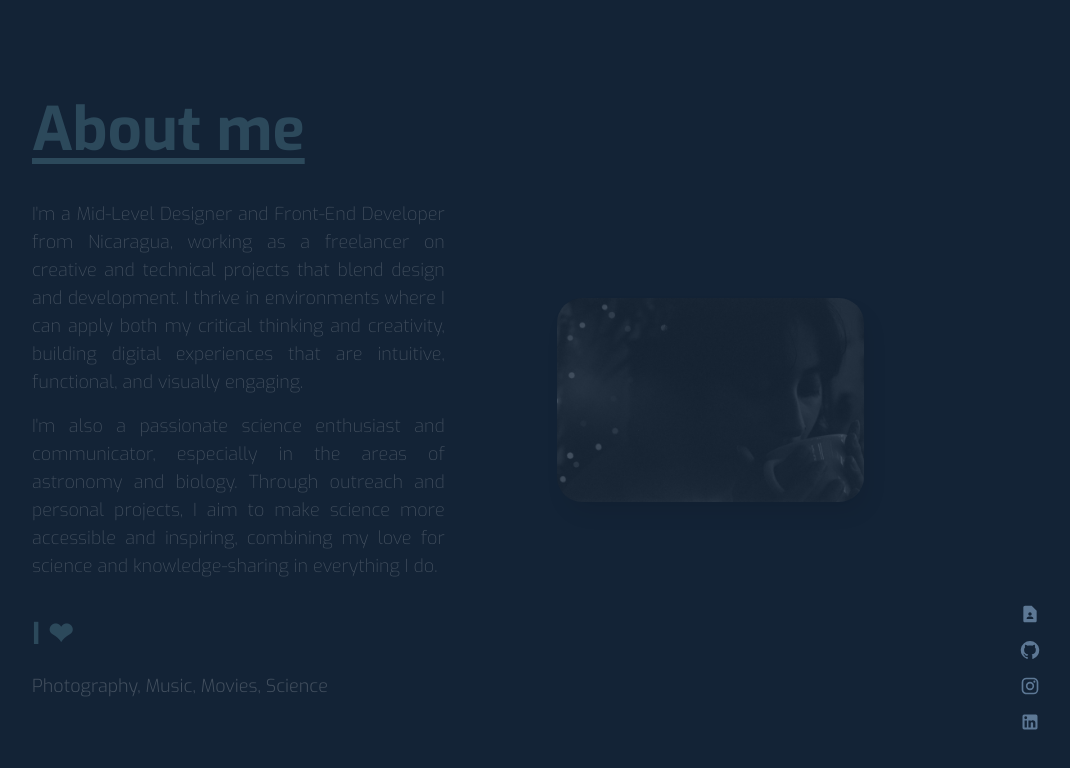
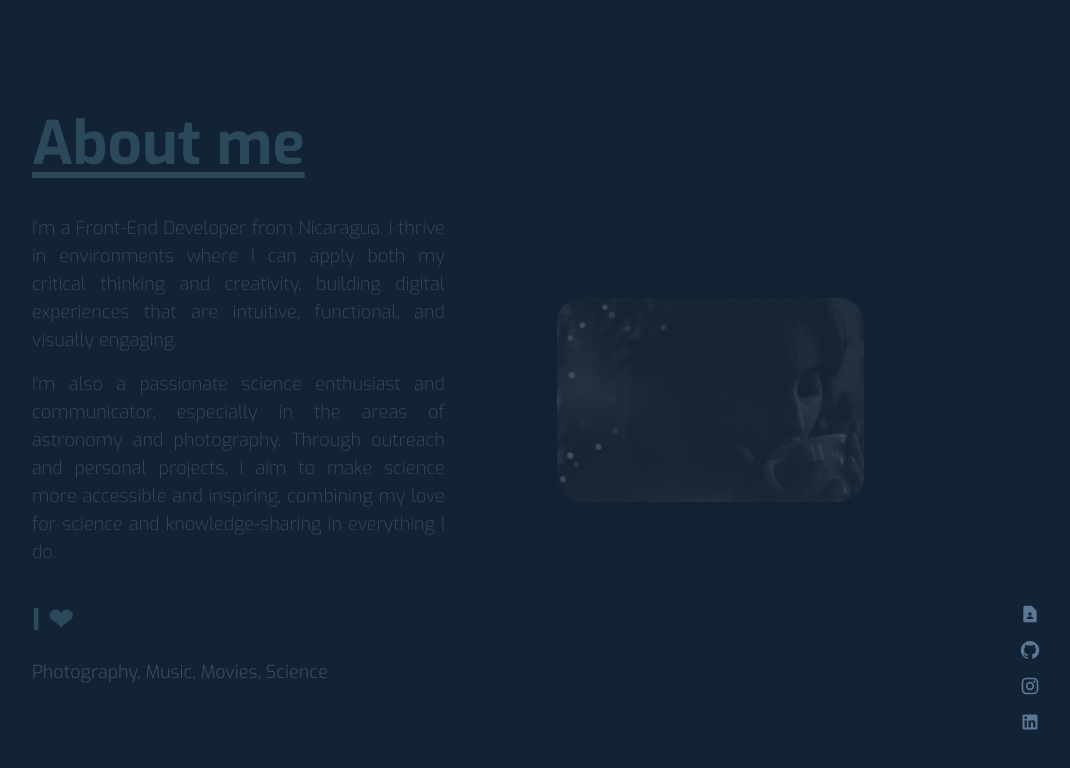
Before and after one commit to mgrobleto/marobleto-homepage, a Next.js app: page /about in a window 1280 px wide. Shown: the top 768 px of the page, without its empty margins (192-1262 px from the left). Built offline with nearby package versions, Linux system fonts and the light colour scheme.

Commit message:
updated about me

```diff
--- a/src/pages/about.tsx
+++ b/src/pages/about.tsx
@@ -56,11 +56,11 @@ const About : React.FC = () => {
                                 <CustomTitle title="About me" color='#92DEEF' classname='underline underline-offset-8'/>
                                 <div className='about-introduction leading-tight'>
                                     <p className='text-xs font-extralight lg:text-lg mb-4'>
-                                    I&apos;m a Mid-Level Designer and Front-End Developer from Nicaragua, working as a freelancer on creative and technical projects that blend design and development.
+                                    I&apos;m a Front-End Developer from Nicaragua.
                                     I thrive in environments where I can apply both my critical thinking and creativity, building digital experiences that are intuitive, functional, and visually engaging.
                                     </p>
                                     <p className='text-xs font-extralight lg:text-lg mb-4'>
-                                    I&apos;m also a passionate science enthusiast and communicator, especially in the areas of astronomy and biology.
+                                    I&apos;m also a passionate science enthusiast and communicator, especially in the areas of astronomy and photography.
                                     Through outreach and personal projects, I aim to make science more accessible and inspiring, combining my love for science and knowledge-sharing in everything I do.
                                     </p>
                                 </div>
--- a/src/styles/globals.css
+++ b/src/styles/globals.css
@@ -27,7 +27,12 @@ body {
     rgb(var(--background-start-rgb */
 }
 
+#fractal-tree {
+  width: 100%;
+  height: fit-content;
+}
+
 #fractal-tree canvas {
-  max-width: 100%;
+  width: 100%;
   height: auto;
 }
```
